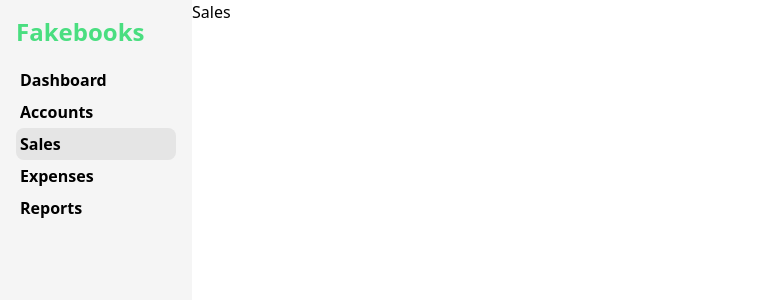
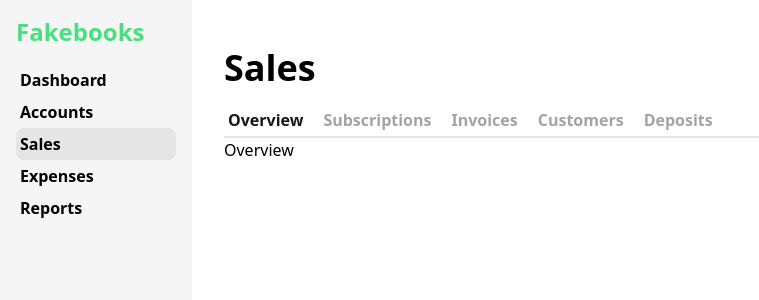
Before and after one commit to Tsourdox/routing-demo, a React (Vite) app: page /sales in a window 1280 px wide. Shown: the top 300 px of the page, without its empty margins (0-759 px from the left). Built offline with nearby package versions, Linux system fonts and the light colour scheme.

Commit message:
add layout and routing for sales page

```diff
--- a/src/components/RootLayout.tsx
+++ b/src/components/RootLayout.tsx
@@ -14,7 +14,7 @@ export default function RootLayout() {
           <SidebarNavLink to="reports">Reports</SidebarNavLink>
         </nav>
       </aside>
-      <main>
+      <main className="flex-1">
         <Outlet />
       </main>
     </div>
--- a/src/index.tsx
+++ b/src/index.tsx
@@ -19,7 +19,13 @@ const router = createBrowserRouter(
     <Route element={<RootLayout />}>
       <Route index element={<DashboardPage />} />
       <Route path="accounts" element={<AccountsPage />} />
-      <Route path="sales" element={<SalesPage />} />
+      <Route path="sales" element={<SalesPage />}>
+        <Route index element={<div>Overview</div>} />
+        <Route path="subscriptions" element={<div>Subscriptions</div>} />
+        <Route path="invoices" element={<div>Invoices</div>} />
+        <Route path="customers" element={<div>Customers</div>} />
+        <Route path="deposits" element={<div>Deposits</div>} />
+      </Route>
       <Route path="expenses" element={<ExpensesPage />} />
       <Route path="reports" element={<ReportsPage />} />
       <Route path="*" element={<div>Not Found</div>} />
--- a/src/pages/SalesPage.tsx
+++ b/src/pages/SalesPage.tsx
@@ -1,7 +1,34 @@
+import { NavLink, NavLinkProps, Outlet } from 'react-router-dom';
+
 export default function SalesPage() {
   return (
-    <div>
-      <h2>Sales</h2>
+    <div className="flex flex-col p-8">
+      <header className="border-b-2 border-neutral-200">
+        <h2 className="my-4 text-4xl font-bold">Sales</h2>
+        <nav className="flex gap-3">
+          <SalesNavLink to="">Overview</SalesNavLink>
+          <SalesNavLink to="subscriptions">Subscriptions</SalesNavLink>
+          <SalesNavLink to="invoices">Invoices</SalesNavLink>
+          <SalesNavLink to="customers">Customers</SalesNavLink>
+          <SalesNavLink to="deposits">Deposits</SalesNavLink>
+        </nav>
+      </header>
+      <Outlet />
     </div>
   );
 }
+
+function SalesNavLink(props: NavLinkProps) {
+  return (
+    <NavLink
+      className={({ isActive }) =>
+        `p-1 font-semibold ${
+          isActive ? 'text-neutral-900' : 'text-neutral-400'
+        }`
+      }
+      {...props}
+    >
+      {props.children}
+    </NavLink>
+  );
+}
```
